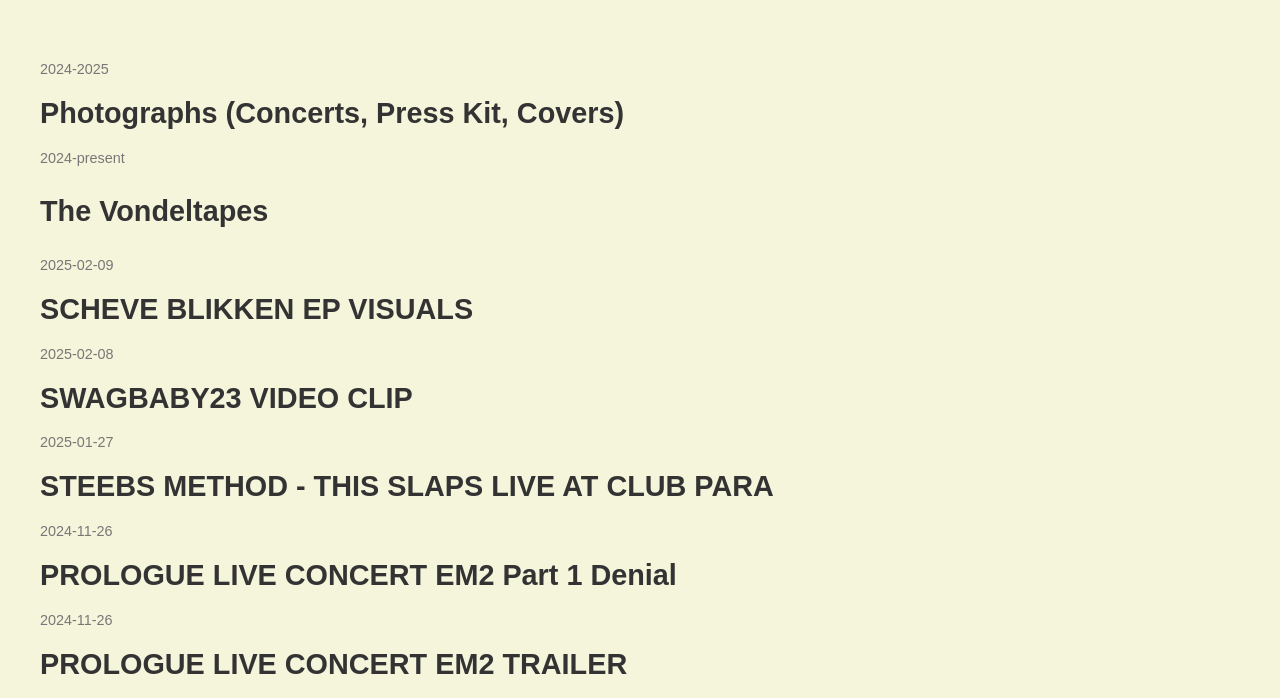
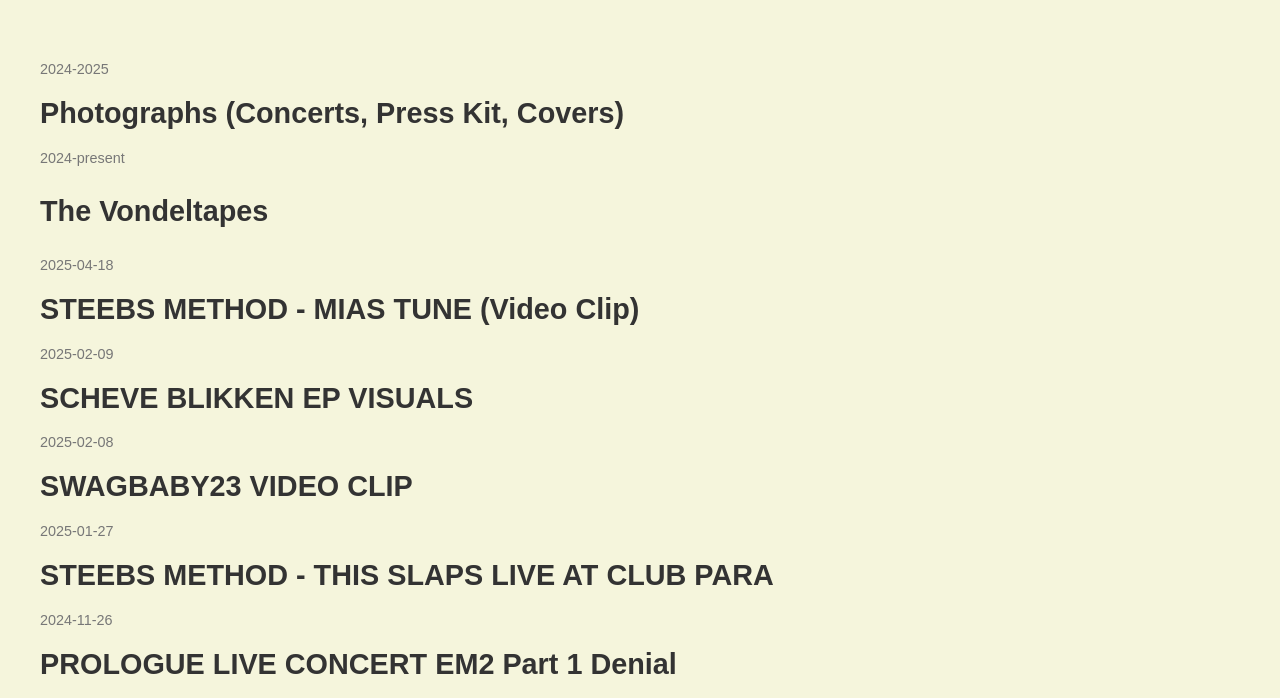
Before and after one commit to jawidrahimi/tempcatalogue2, a plain HTML site: page index.html in a window 1280 px wide. Shown: the part 101-799 px from the top of the page. Drawn offline with Linux system fonts and the light colour scheme.

Commit message:
Update index.html
mias tune by steebs method added to portfolio

```diff
--- a/index.html
+++ b/index.html
@@ -29,6 +29,14 @@
                 </h2>
             </section>
 
+            <section class="project-section video-project">
+                <p class="project-date">2025-04-18</p>
+                <h2 class="project-name">
+                    <a href="https://www.youtube.com/watch?v=0wHyxiK2HF0" target="_blank">
+                    STEEBS METHOD - MIAS TUNE (Video Clip)
+                    </a>
+                </h2>
+            </section>
 
             <section class="project-section video-project">
                 <p class="project-date">2025-02-09</p>
```
